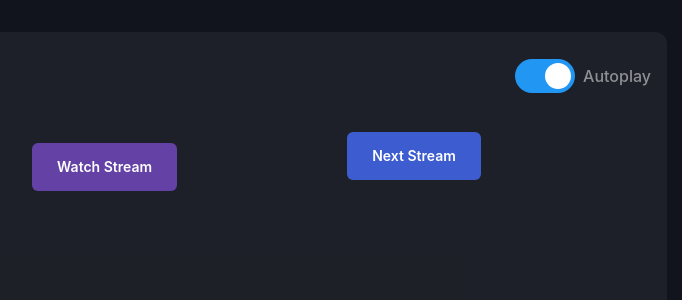
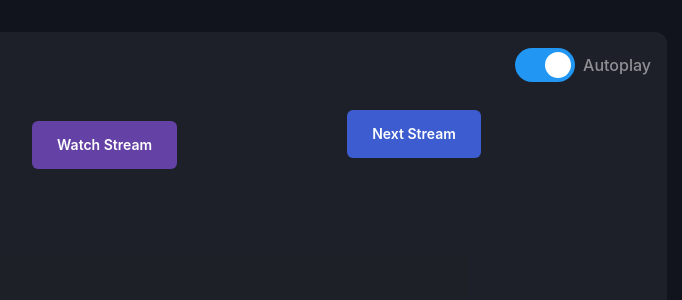
Before and after one commit to kangjietan/streamforge, a React app in the folder client/: page / in a window 1280 px wide. Shown: the top 300 px of the page, without its empty margins (549-1231 px from the left). Built offline with nearby package versions, Linux system fonts and the light colour scheme; no server answers.

Commit message:
Remove margin for autoplay text.

```diff
--- a/client/src/components/Clip/styles.ts
+++ b/client/src/components/Clip/styles.ts
@@ -76,6 +76,10 @@ export const AutoPlayContainer = styled.div`
   justify-content: center;
   align-items: center;
   align-self: flex-end;
+
+  & > p {
+    margin: 0;
+  }
 `;
 
 export const ToggleSwitch = styled.label`
```
